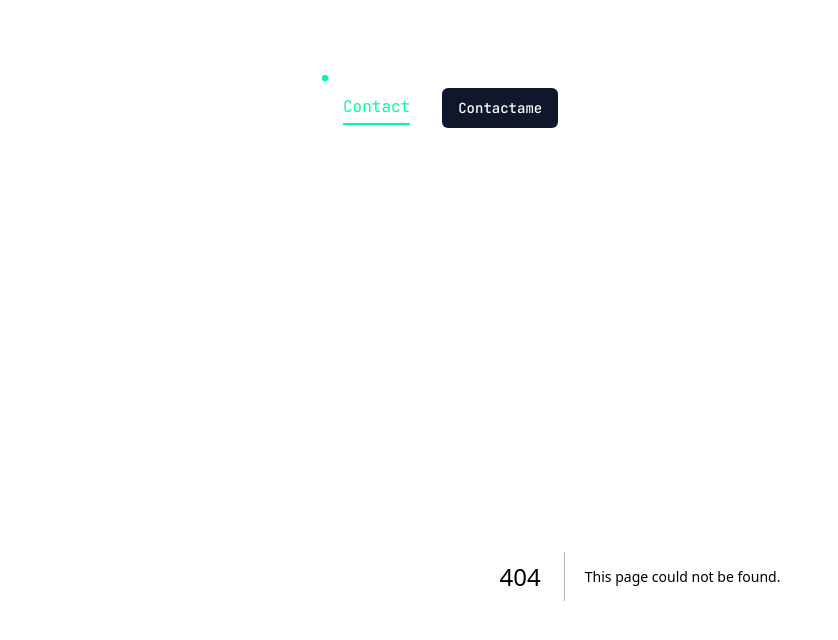
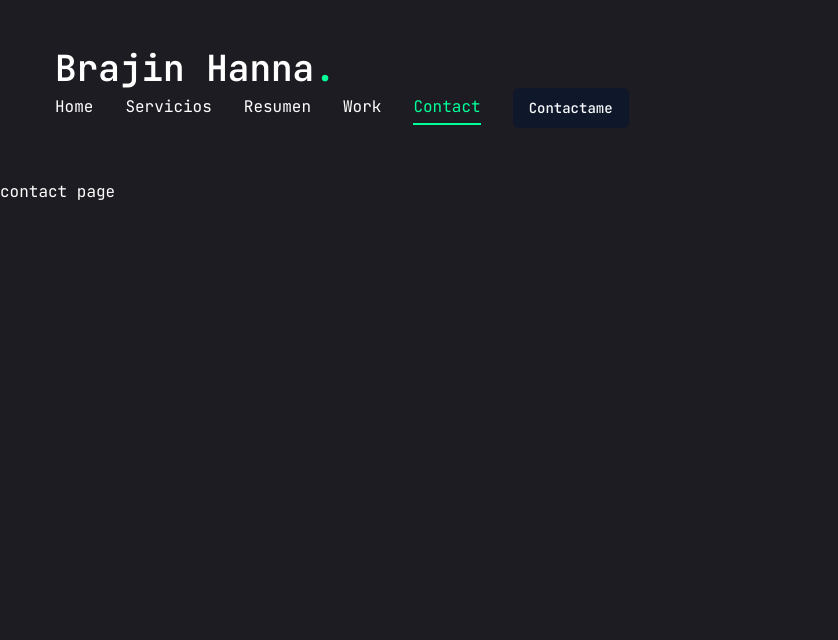
Before and after one commit to BMHA1/portfolio, a Next.js app: page /contact in a window 1280 px wide. Before the commit this address had no page. Shown: the top 640 px of the page, without its empty margins (0-838 px from the left). Built offline with nearby package versions, Linux system fonts and the light colour scheme.

Commit message:
Creación de páginas de la distintas verticales del portfolio

```diff
--- /dev/null
+++ b/app/contact/page.js
@@ -0,0 +1,9 @@
+
+
+const Contact = () => {
+    return (
+        <div>contact page</div>
+    )
+}
+
+export default Contact;
--- /dev/null
+++ b/app/resume/page.js
@@ -0,0 +1,9 @@
+
+
+const Resume = () => {
+    return (
+        <div>Resume page</div>
+    )
+}
+
+export default Resume;
--- /dev/null
+++ b/app/services/page.js
@@ -0,0 +1,9 @@
+
+
+const Services = () => {
+    return (
+        <div>services page</div>
+    )
+}
+
+export default Services;
--- /dev/null
+++ b/app/work/page.js
@@ -0,0 +1,9 @@
+
+
+const Work = () => {
+    return (
+        <div>Work page</div>
+    )
+}
+
+export default Work;
--- a/components/Nav.jsx
+++ b/components/Nav.jsx
@@ -15,8 +15,12 @@
     path: "/services"
   },
   {
-    name:"project",
-    path: "/project"
+    name:"resumen",
+    path: "/resume"
+  },
+  {
+    name:"work",
+    path: "/work"
   },
   {
     name:"contact",
--- /dev/null
+++ b/components/PageTransition.jsx
@@ -0,0 +1,7 @@
+const PageTransition = ({ children }) => {
+  return (
+    <div>PageTransition</div>
+  );
+}
+
+export default PageTransition;
```
